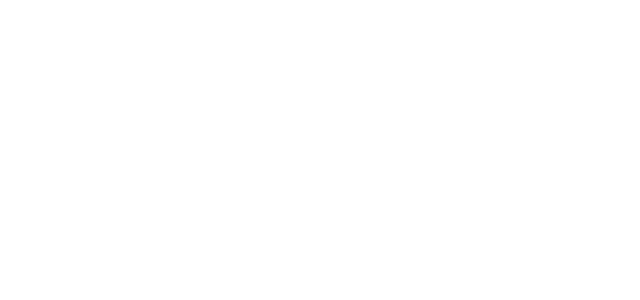
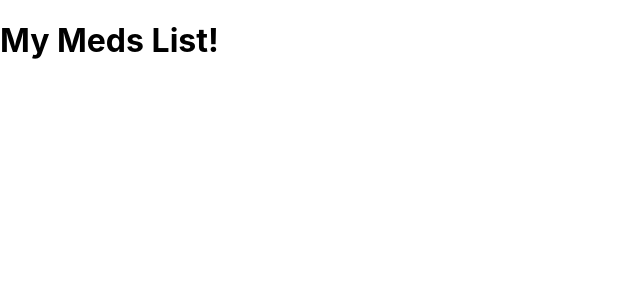
Before and after one commit to GurpreetD13/my-med-list, a React (Create React App) app: page / in a window 1280 px wide. Shown: the top 300 px of the page, without its empty margins (0-640 px from the left). Built offline with nearby package versions, Linux system fonts and the light colour scheme.

Commit message:
Setup pages: Created pages folder and created folder and files for individual pages, and setup imports

```diff
--- a/src/App.js
+++ b/src/App.js
@@ -4,7 +4,7 @@
 function App() {
     return (
             <header className="App-header">
-
+                <h1>My Meds List!</h1>
             </header>
     );
 }
--- /dev/null
+++ b/src/pages/AddMedication/AddMedication.js
@@ -0,0 +1 @@
+import './AddMedication.scss';
--- /dev/null
+++ b/src/pages/Login/Login.js
@@ -0,0 +1 @@
+import './Login.scss';
--- /dev/null
+++ b/src/pages/MedList/MedList.js
@@ -0,0 +1 @@
+import './MedList.scss';
--- /dev/null
+++ b/src/pages/Signup/Signup.js
@@ -0,0 +1 @@
+import './Signup.scss';
--- /dev/null
+++ b/src/pages/UpdateInstructions/UpdateInstructions.js
@@ -0,0 +1 @@
+import './UpdateInstructions.scss';
```
Also changed, not shown: src/pages/AddMedication/AddMedication.scss (added), src/pages/Login/Login.scss (added), src/pages/MedList/MedList.scss (added), src/pages/Signup/Signup.scss (added), src/pages/UpdateInstructions/UpdateInstructions.scss (added).
